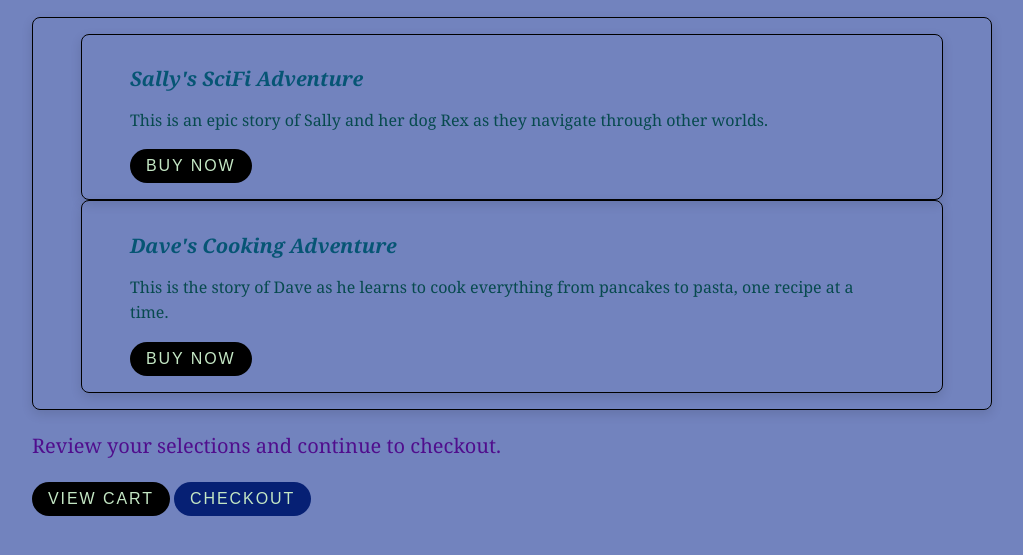
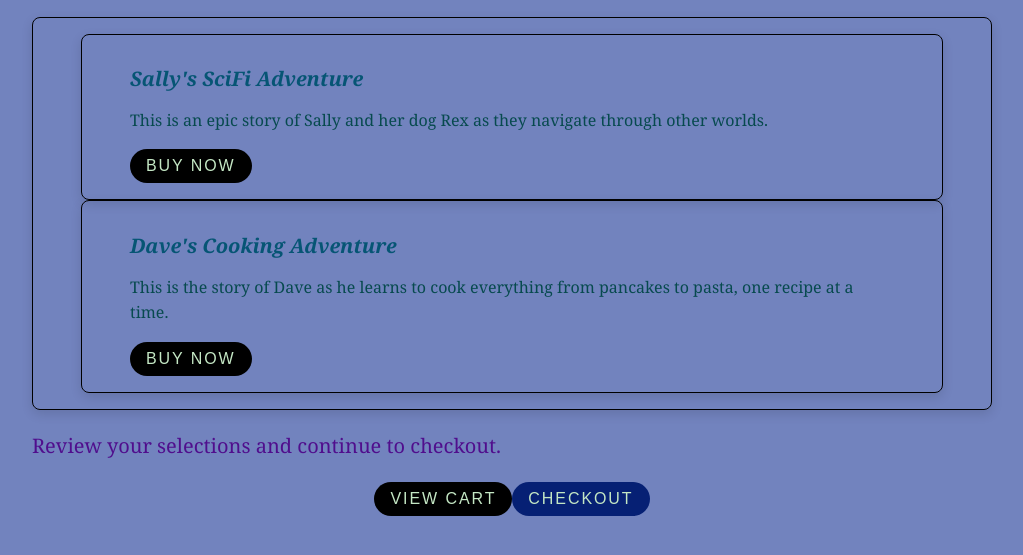
Before and after one commit to THAISSCHIMIT/ProjetoP-ginaLivraria, a plain HTML site: page index.html in a window 1280 px wide. Shown: the part 137-692 px from the top of the page, without its empty margins (128-1151 px from the left). Drawn offline with Linux system fonts and the light colour scheme.

Commit message:
Step 20 — Flexbox I: a fila que obedece

```diff
--- a/styles.css
+++ b/styles.css
@@ -67,6 +67,12 @@ p{
     color: white;
 }
 
+
+.btn-container{
+    display: flex;
+    justify-content: center;
+}
+
 .destaque{
     color:rgb(161, 54, 54)
 }
```
